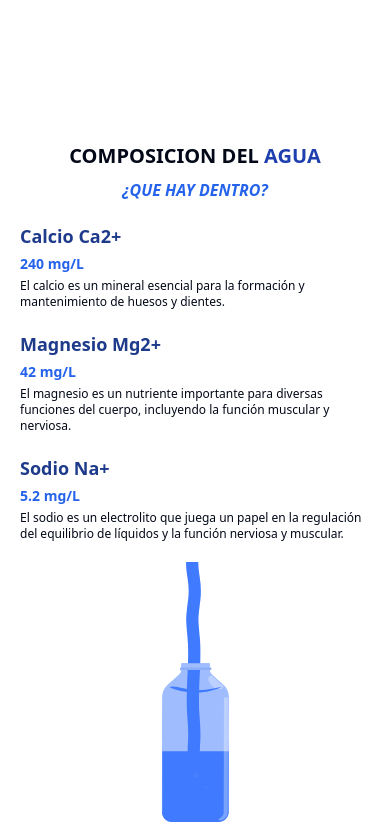
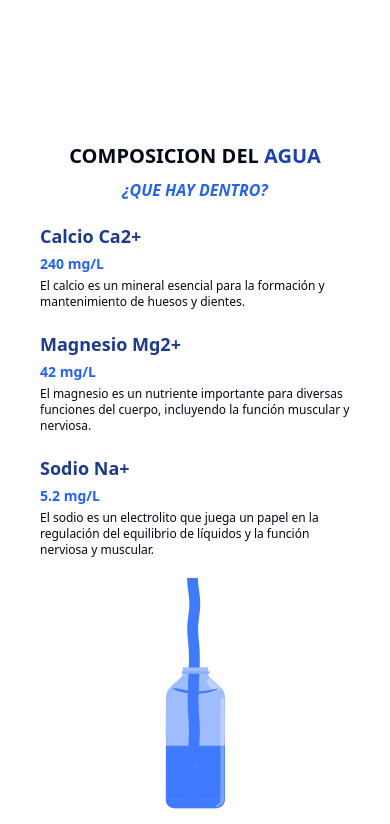
Before and after one commit to JoseSanchez90/frontend-eufrosine-web, a Next.js app: page / in a window 390 px wide. Shown: the part 747-1571 px from the top of the page. Built offline with nearby package versions, Linux system fonts and the light colour scheme.

Commit message:
update width all components

```diff
--- a/components/news-banner.tsx
+++ b/components/news-banner.tsx
@@ -57,7 +57,7 @@ const NewsBanner = () => {
     const router = useRouter()
 
     return (
-        <div className="w-full flex justify-center items-center py-16">
+        <div className="w-full flex justify-center items-center py-16 px-10">
             <div className="flex flex-col gap-10 ">
                 <div className="flex flex-col justify-center items-center gap-5 sm:gap-2 px-5 sm:px-20">
                     <h2 className="font-bold text-xl sm:text-3xl text-center">NUESTRAS ULTIMAS <span className="text-blue-800 dark:text-blue-500">NOTICIAS</span></h2>
--- a/components/secondary-banner.tsx
+++ b/components/secondary-banner.tsx
@@ -30,7 +30,7 @@ const SecondaryBanner = () => {
 
 
     return (
-        <div className="w-full flex flex-col justify-center mx-auto py-10 pb-20 sm:pb-0 px-5 sm:px-0 sm:py-20 sm:gap-10 gap-5">
+        <div className="w-full flex flex-col justify-center mx-auto py-10 pb-20 sm:pb-0 px-10 sm:px-0 sm:py-20 sm:gap-10 gap-5">
             <div className="flex flex-col justify-center items-center gap-2">
                 <h2 className="font-bold text-xl sm:text-3xl text-center">COMPOSICION DEL <span className="text-blue-800">AGUA</span></h2>
                 <h3 className="font-semibold text-md sm:text-lg text-blue-600 italic text-center">¿QUE HAY DENTRO?</h3>
```
